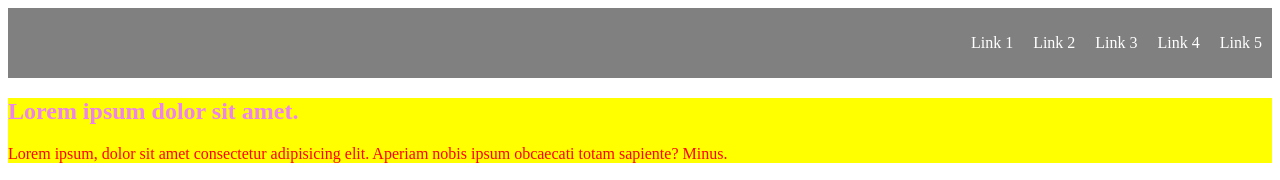
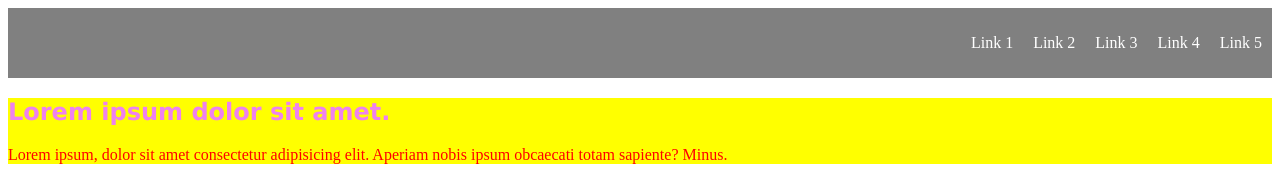
Before and after one commit to GabrielaGarcia10/SASS-entregablePrueba, a website: page index.html in a window 1280 px wide. Shown: the top 180 px of the page. Drawn offline with Linux system fonts and the light colour scheme.

Commit message:
modificaciones2

```diff
--- a/scss/main.scss
+++ b/scss/main.scss
@@ -5,4 +5,4 @@
 @import './utilidades/header';
 @import './secciones/index';
 
-//3: Variables Es una forma de guardar valores. SE IMPORTAN ARRIBA DE TODAS LAS DEMAS IMPORTACIONES SIEMPRE
+//3: Variables Es una forma de guardar valores. SE IMPORTAN ARRIBA DE TODAS LAS DEMAS IMPORTACIONES SIEMPRE porque estas hojas tb van en cascada. SIEMPRE.-
--- a/scss/secciones/_index.scss
+++ b/scss/secciones/_index.scss
@@ -9,6 +9,7 @@
         &:hover{
             color: white;
         }
+        font-family: 'Lucida Sans', 'Lucida Sans Regular', 'Lucida Grande', 'Lucida Sans Unicode', Geneva, Verdana, sans-serif;
     }
     &:hover{
         color: coral;
--- a/scss/variables/_fuentes.scss
+++ b/scss/variables/_fuentes.scss
@@ -3,3 +3,5 @@
 
 $sans-serif: 'Open Sans', sans-serif;
 $serif: 'Vollkorn', serif;
+
+//las fuentes se llaman con la regla de la variable y citando la fuente
```
Also changed, not shown: css/style.css, 1 other file.
